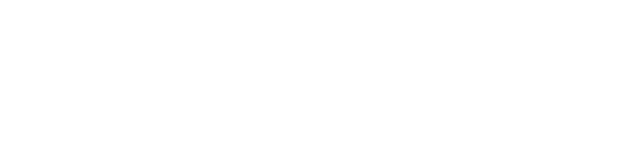
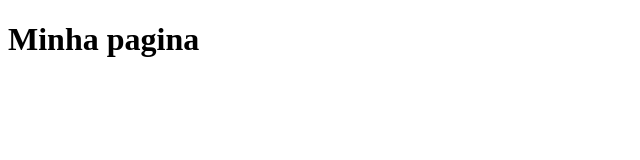
Before and after one commit to ezequielfarias/projetojava, a plain HTML site: page index.html in a window 1280 px wide. Shown: the whole page, without its empty margins (0-640 px from the left). Drawn offline with Linux system fonts and the light colour scheme.

Commit message:
modificado

```diff
--- a/index.html
+++ b/index.html
@@ -10,8 +10,9 @@
 
 <body>
   <script>
-    alert("meu primeiro js")
+    alert("meu primeiro js");
   </script>
+  <h1>Minha pagina</h1>
 </body>
 
 </html>
```
